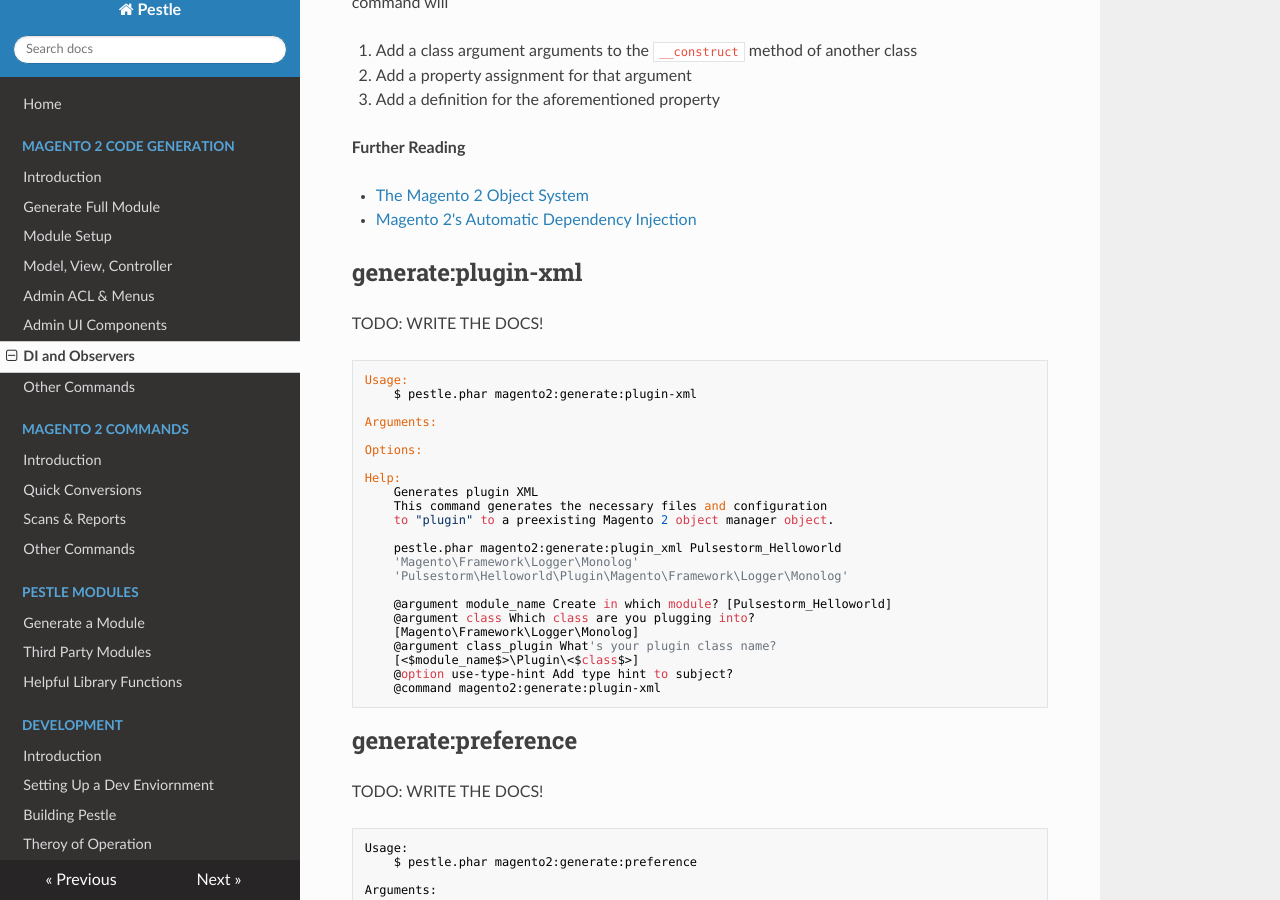
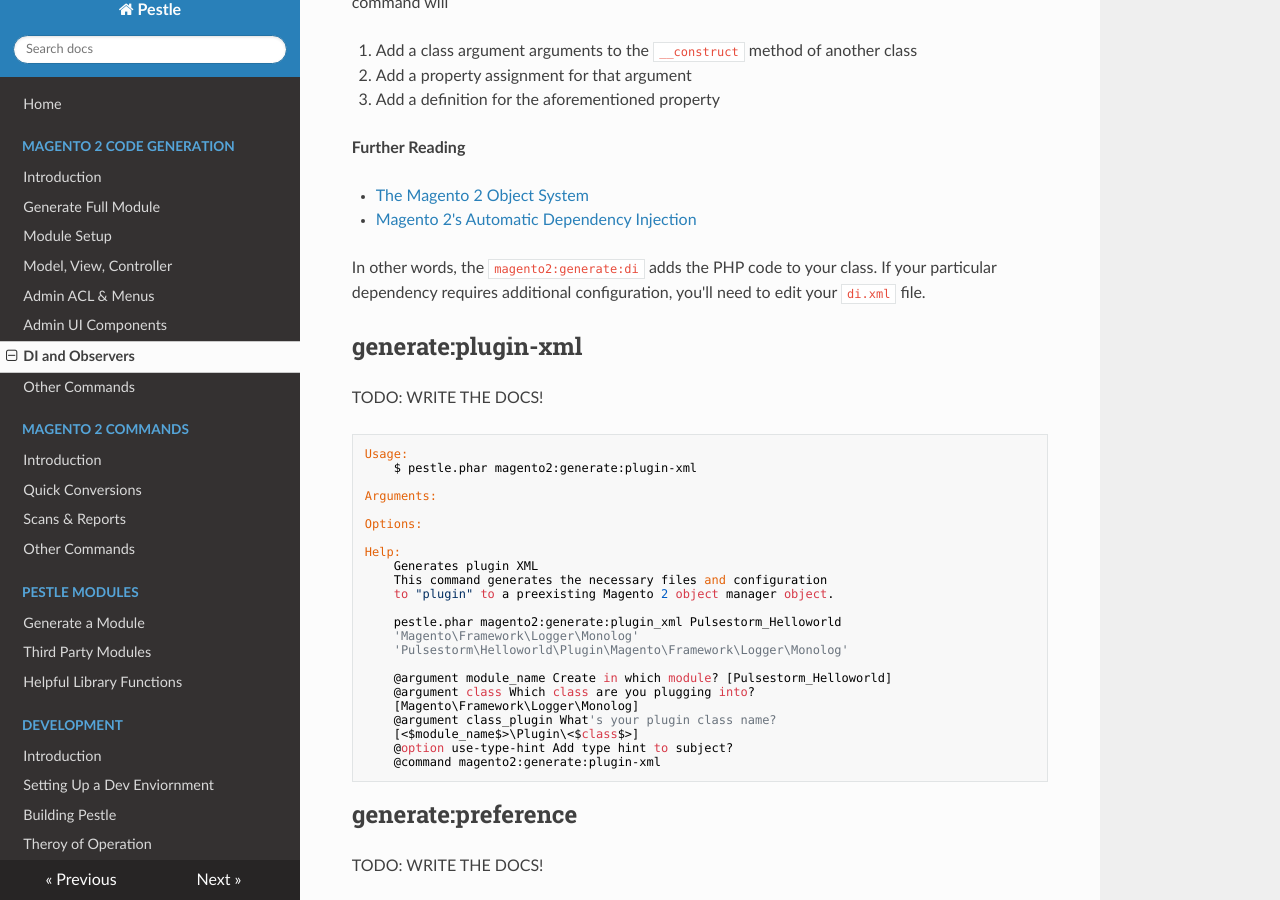
Before and after one commit to astorm/pestle, an MkDocs documentation site: the page built from docs/magento2-di-observers.md, in a window 1280 px wide and 900 px high, scrolled down 862 px. Built offline with MkDocs 1.6.1, drawn with Linux system fonts in a browser that asks for light colours; nearby versions of some CDN libraries.

Commit message:
One more line

```diff
--- a/docs/magento2-di-observers.md
+++ b/docs/magento2-di-observers.md
@@ -46,6 +46,8 @@ The `magento2:generate:di` command **will not** add any configuration to a Magen
 
 - [The Magento 2 Object System](https://alanstorm.com/category/magento-2/#magento-2-object-system)
 - [Magento 2's Automatic Dependency Injection](https://alanstorm.com/magento2_dependency_injection_2015/)
+
+In other words, the `magento2:generate:di` adds the PHP code to your class.  If your particular dependency requires additional configuration, you'll need to edit your `di.xml` file.
 
 ## generate:plugin-xml
 
```
